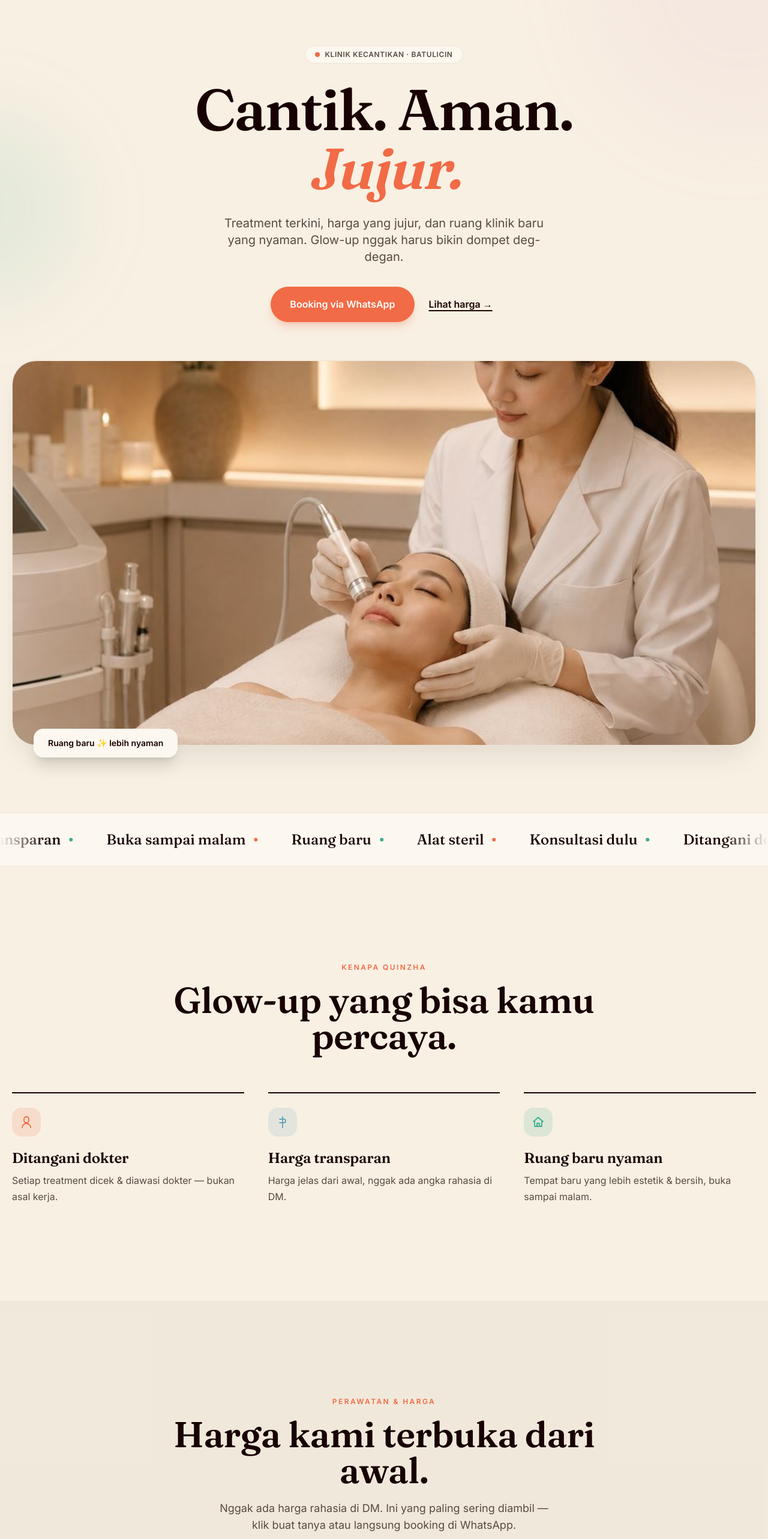
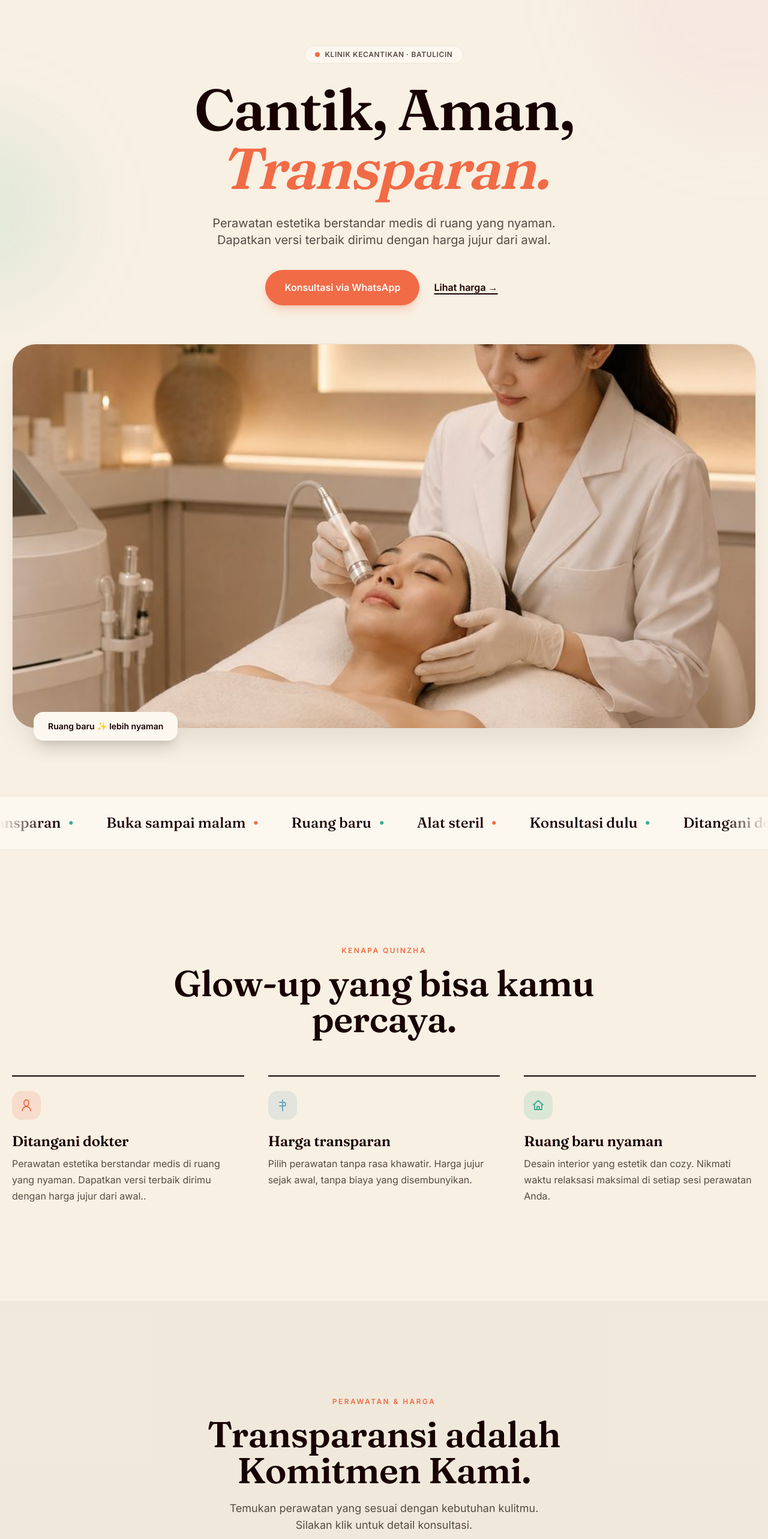
Before and after one commit to fajnara/quinzha-beauty, a Next.js app: page / in a window 1280 px wide. Shown: the part 100-2666 px from the top of the page at 60% size. Built offline with nearby package versions, Linux system fonts and the light colour scheme.

Commit message:
update content writing

```diff
--- a/app/page.js
+++ b/app/page.js
@@ -10,14 +10,14 @@ const treatments = [
   {
     name: "Hydra Facial",
     price: "Mulai Rp 70.000",
-    desc: "Bersihin, lembapin, dan angkat sel kulit mati — hasil fresh seketika.",
+    desc: "Membersihkan secara mendalam dan mengunci kelembapan. Kulit langsung terasa segar dan berseri di hari yang sama.",
     accent: "coral",
     wa: wa("Halo Quinzha Beauty, saya mau Hydra Facial"),
   },
   {
     name: "Skin Booster Korea",
     price: "Mulai Rp 300.000",
-    desc: "Glow dari dalam: kulit lebih lembap, kenyal, dan cerah.",
+    desc: "Nutrisi ekstra dari dalam untuk hasil kulit yang lebih lembap, kenyal, dan glowing natural.",
     accent: "blue",
     wa: wa("Halo Quinzha Beauty, saya tertarik Skin Booster Korea"),
   },
@@ -41,7 +41,7 @@ const values = [
   {
     accent: "coral",
     title: "Ditangani dokter",
-    desc: "Setiap treatment dicek & diawasi dokter — bukan asal kerja.",
+    desc: "Perawatan estetika berstandar medis di ruang yang nyaman. Dapatkan versi terbaik dirimu dengan harga jujur dari awal..",
     icon: (
       <path d="M12 3a4 4 0 0 1 4 4v2a4 4 0 1 1-8 0V7a4 4 0 0 1 4-4Zm-7 18a7 7 0 0 1 14 0" />
     ),
@@ -49,13 +49,13 @@ const values = [
   {
     accent: "blue",
     title: "Harga transparan",
-    desc: "Harga jelas dari awal, nggak ada angka rahasia di DM.",
+    desc: "Pilih perawatan tanpa rasa khawatir. Harga jujur sejak awal, tanpa biaya yang disembunyikan.",
     icon: <path d="M12 3v18M7 7h7a3 3 0 0 1 0 6H7m0 0h8" />,
   },
   {
     accent: "teal",
     title: "Ruang baru nyaman",
-    desc: "Tempat baru yang lebih estetik & bersih, buka sampai malam.",
+    desc: "Desain interior yang estetik dan cozy. Nikmati waktu relaksasi maksimal di setiap sesi perawatan Anda.",
     icon: <path d="M4 11 12 4l8 7M6 10v9h12v-9M10 19v-5h4v5" />,
   },
 ];
@@ -80,8 +80,8 @@ const testimonials = [
 ];
 
 const steps = [
-  ["1", "Chat WhatsApp", "Ceritakan keluhan & keinginanmu. Kami bantu pilihkan.", "coral"],
-  ["2", "Pilih jadwal", "Tentukan hari & jam yang pas — kami buka sampai malam.", "blue"],
+  ["1", "Chat WhatsApp", "Ceritakan kondisi kulitmu, kami bantu rekomendasikan perawatan yang paling tepat.", "coral"],
+  ["2", "Pilih jadwal", "Tentukan waktu luangmu. Kami fleksibel dan buka hingga malam.", "blue"],
   ["3", "Konsultasi dokter", "Datang, kulitmu dicek dulu sebelum treatment.", "gold"],
   ["4", "Treatment", "Dikerjakan & diawasi dokter, di ruang yang nyaman.", "teal"],
 ];
@@ -184,18 +184,17 @@ export default function Page() {
               Klinik Kecantikan · Batulicin
             </p>
             <h1 data-reveal className="text-6xl font-semibold leading-[1.02] tracking-tight sm:text-7xl lg:text-8xl">
-              Cantik. Aman.
+              Cantik, Aman,
               <br />
-              <span className="italic text-coral-500">Jujur.</span>
+              <span className="italic text-coral-500">Transparan.</span>
             </h1>
             <p data-reveal className="mx-auto mt-7 max-w-xl text-lg text-ink-700 sm:text-xl">
-              Treatment terkini, harga yang jujur, dan ruang klinik baru yang nyaman.
-              Glow-up nggak harus bikin dompet deg-degan.
+              Perawatan estetika berstandar medis di ruang yang nyaman. Dapatkan versi terbaik dirimu dengan harga jujur dari awal.
             </p>
             <div data-reveal className="mt-9 flex flex-wrap items-center justify-center gap-4">
               <a href={waMain} target="_blank" rel="noopener"
                 className="inline-flex rounded-full bg-coral-500 px-8 py-4 font-semibold text-white shadow-lg shadow-coral-500/25 transition hover:bg-coral-600">
-                Booking via WhatsApp
+                Konsultasi via WhatsApp
               </a>
               <a href="#perawatan" className="inline-flex items-center gap-2 px-2 py-3 font-semibold text-ink-900 underline decoration-coral-400 decoration-2 underline-offset-4">
                 Lihat harga →
@@ -264,11 +263,10 @@ export default function Page() {
                 Perawatan &amp; Harga
               </p>
               <h2 data-reveal className="text-5xl font-semibold sm:text-6xl">
-                Harga kami terbuka dari awal.
+                Transparansi adalah Komitmen Kami.
               </h2>
               <p data-reveal className="mx-auto mt-5 max-w-xl text-lg text-ink-700">
-                Nggak ada harga rahasia di DM. Ini yang paling sering diambil — klik buat tanya
-                atau langsung booking di WhatsApp.
+                Temukan perawatan yang sesuai dengan kebutuhan kulitmu. Silakan klik untuk detail konsultasi.
               </p>
             </div>
 
@@ -377,7 +375,7 @@ export default function Page() {
               <p data-reveal className="mb-4 text-xs font-bold uppercase tracking-[0.2em] text-coral-500">
                 Cara booking
               </p>
-              <h2 data-reveal className="text-5xl font-semibold sm:text-6xl">Gampang, tinggal chat.</h2>
+              <h2 data-reveal className="text-5xl font-semibold sm:text-6xl">Reservasi Mudah dalam 4 Langkah.</h2>
             </div>
             <ol className="mt-16 grid gap-6 sm:grid-cols-2 lg:grid-cols-4">
               {steps.map(([no, h, d, accent]) => (
```
